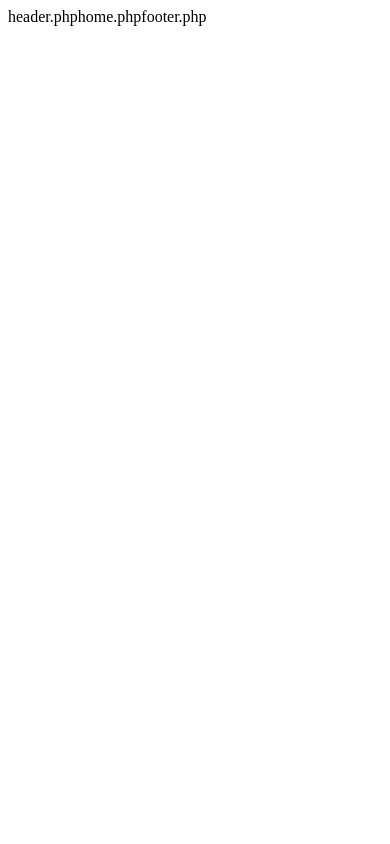
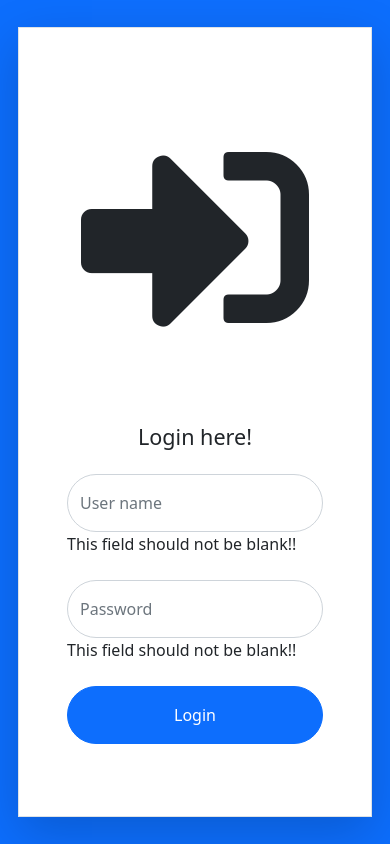
Before and after one commit to lkendre5652/emp-management, a CodeIgniter app: page /database/ in a window 390 px wide. Before the commit the page is almost empty. Run offline with CodeIgniter, Linux system fonts and the light colour scheme; some libraries are stand-ins or nearby versions.

Commit message:
form creation

```diff
--- a/application/config/config.php
+++ b/application/config/config.php
@@ -23,7 +23,7 @@
 | a PHP script and you can easily do that on your own.
 |
 */
-$config['base_url'] = 'http://localhost/codeigniter/';
+$config['base_url'] = 'https://development.ikf.in/emp-management/';
 
 /*
 |--------------------------------------------------------------------------
--- a/application/controllers/Home.php
+++ b/application/controllers/Home.php
@@ -3,11 +3,25 @@
 
 class Home extends CI_Controller {
 
+
 	public function index()
 	{
+		$username = $this->input->post('username');
+		$data  = array();
+		if(empty($username) ){
+			$data['user_err'] =  "This field should not be blank!!";
+		}else{
+			$data['user_success'] =  "Perfetch match!!";
+		}
+		$this->load->helper('url');
 		$this->load->view("common/header");
-		$this->load->view("home");
+		$this->load->view("home",$data);
 		$this->load->view("common/footer");
+	}
+
+	public function login(){
+
+
 	}
     // public function hello($num1,$num2){
     //     echo "Hi".$num1;
--- a/application/views/common/footer.php
+++ b/application/views/common/footer.php
@@ -1 +1,18 @@
-footer.php
+<script
+      src="https://cdn.jsdelivr.net/npm/@popperjs/core@2.11.6/dist/umd/popper.min.js"
+      integrity="sha384-oBqDVmMz9ATKxIep9tiCxS/Z9fNfEXiDAYTujMAeBAsjFuCZSmKbSSUnQlmh/jp3"
+      crossorigin="anonymous"
+    ></script>
+    <script
+      src="https://cdn.jsdelivr.net/npm/bootstrap@5.2.2/dist/js/bootstrap.min.js"
+      integrity="sha384-IDwe1+LCz02ROU9k972gdyvl+AESN10+x7tBKgc9I5HFtuNz0wWnPclzo6p9vxnk"
+      crossorigin="anonymous"
+    ></script>
+
+    <script
+      src="https://cdn.jsdelivr.net/npm/bootstrap@5.2.2/dist/js/bootstrap.bundle.min.js"
+      integrity="sha384-OERcA2EqjJCMA+/3y+gxIOqMEjwtxJY7qPCqsdltbNJuaOe923+mo//f6V8Qbsw3"
+      crossorigin="anonymous"
+    ></script>
+  </body>
+</html>
--- a/application/views/common/header.php
+++ b/application/views/common/header.php
@@ -1 +1,29 @@
-header.php
+<!DOCTYPE html>
+<html lang="en">
+  <head>
+    <meta charset="UTF-8" />
+    <meta http-equiv="X-UA-Compatible" content="IE=edge" />
+    <meta name="viewport" content="width=device-width, initial-scale=1.0" />
+    <title>Document</title>
+
+    <link
+      href="https://cdn.jsdelivr.net/npm/bootstrap@5.2.2/dist/css/bootstrap.min.css"
+      rel="stylesheet"
+      integrity="sha384-Zenh87qX5JnK2Jl0vWa8Ck2rdkQ2Bzep5IDxbcnCeuOxjzrPF/et3URy9Bv1WTRi"
+      crossorigin="anonymous"
+    />
+    <link
+      href="<?php echo base_url(); ?>vendor/fontawesome-free/css/all.min.css"
+      rel="stylesheet"
+      type="text/css"
+    />
+
+    <link
+      href="<?php echo base_url(); ?>public/css/style.css"
+      rel="stylesheet"
+      type="text/css"
+    />
+
+    <script src="<?php echo base_url(); ?>public/js/custom.js"></script>
+  </head>
+  <body class="login_form_body bg-primary">
--- a/application/views/home.php
+++ b/application/views/home.php
@@ -1 +1,38 @@
-home.php
+<div class="container">
+      <div class="row justify-content-center">
+        <div class="col-lg-9 bg-white py-5 border shadow-lg">
+          <div class="row">
+            <div
+              class="col-lg-6 col-sm-12 d-flex justify-content-center login_form_img"
+            >
+              <i class="fas fa-sign-in-alt ligin_icon py-5"></i>
+            </div>
+
+            <div class="col-lg-6 col-sm-12 py-4 px-5">
+              <div class="text-center">
+                <h1 class="h4 text-gray-900 mb-4">Login here!</h1>
+              </div>
+              <form method="post" action="<?php echo base_url(); ?>index.php/home/">
+                <div class="form-group">
+                  <div class="form-group">
+                    <input
+                      type="text" name="username" class="form-control rounded-pill form-control-user py-3" placeholder="User name" autocomplete="off"
+                    />
+                    <span><?php echo (empty( $user_err ))? '' : $user_err ; ?></span>
+                  </div>
+                </div>
+
+                <div class="form-group py-4">
+                  <div class="form-group">
+                    <input name="password" class="form-control rounded-pill form-control-user py-3" placeholder="Password"type="password" autocomplete="off"
+                    />
+                    <span><?php echo (empty( $user_err ))? '' : $user_err ; ?></span>
+                  </div>
+                </div>
+                <input type="submit" class="btn w-100 rounded-pill btn-primary py-3" value="Login" />
+              </form>
+            </div>
+          </div>
+        </div>
+      </div>
+    </div>
--- /dev/null
+++ b/public/css/style.css
@@ -0,0 +1,26 @@
+.login_form_body {
+    display: flex;
+    flex-wrap: wrap;
+    align-items: center;
+    justify-content: center;
+    height: 100vh;
+    background-color: #335aca;
+  }
+  .login_form_img {
+    display: flex !important;
+  }
+
+  .btn-user {
+    font-size: 0.8rem;
+    border-radius: 10rem;
+    padding: 0.75rem 1rem;
+  }
+  .ligin_icon {
+    font-size: 228px;
+  }
+
+  @media (max-width: 576px) {
+    .container {
+      padding: 0 30px !important;
+    }
+  }
```
Also changed, not shown: public/js/custom.js (added).
